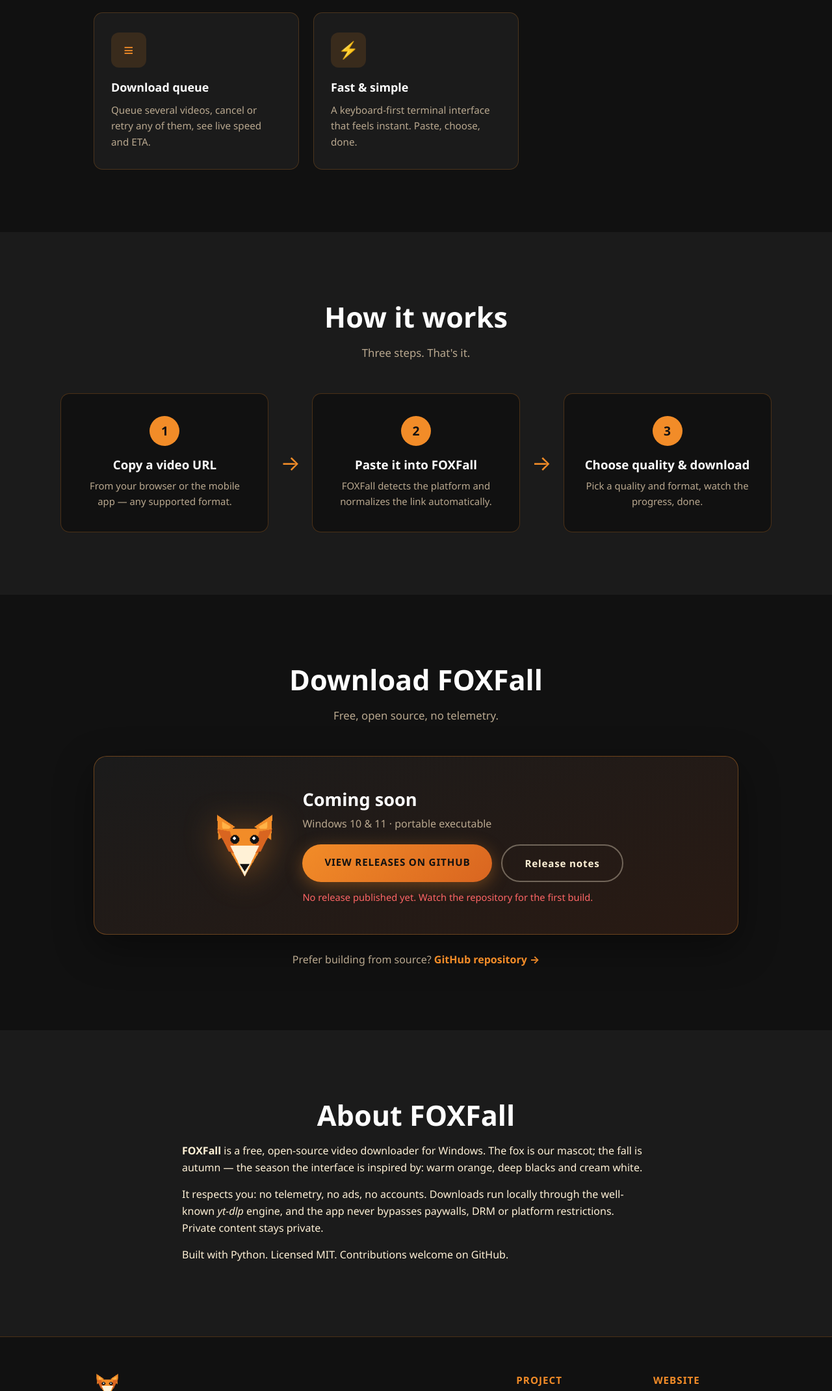
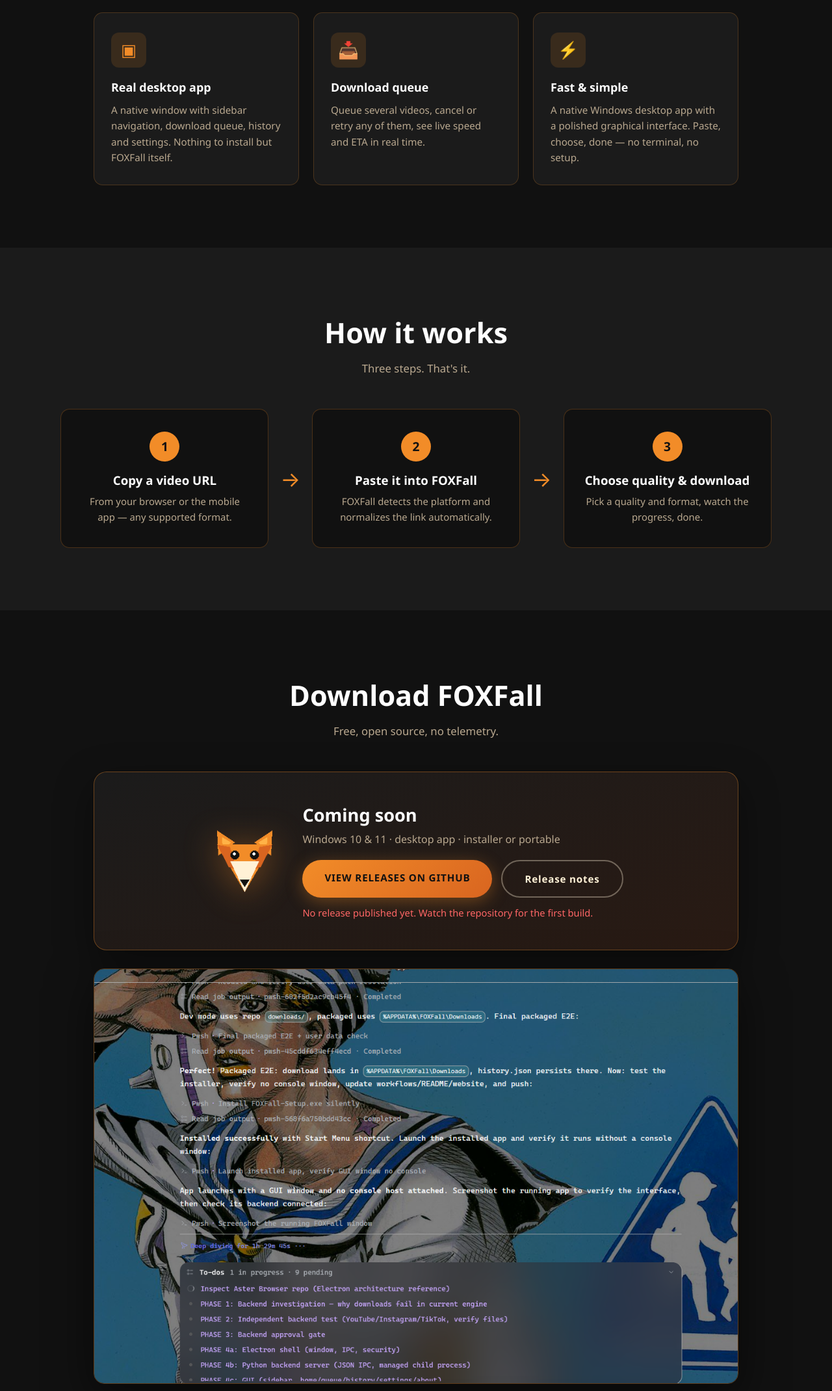
Before and after one commit to phantomguy282-dev/FOXFall-website, a plain HTML site: page index.html in a window 1280 px wide. Shown: the part 1588-3728 px from the top of the page at 65% size. Drawn offline with Linux system fonts and the light colour scheme; no server answers.

Commit message:
Rebrand for FOXFall 2.0 desktop app: screenshot, desktop features, installer download

```diff
--- a/css/style.css
+++ b/css/style.css
@@ -238,3 +238,10 @@ body {
   .reveal { opacity: 1; transform: none; transition: none; }
   .btn, .card { transition: none; }
 }
+/* ---------- app screenshot ---------- */
+.screenshot { margin-top: 28px; text-align: center; }
+.screenshot img {
+  max-width: 100%; border-radius: 16px;
+  border: 1px solid rgba(242,140,40,.35);
+  box-shadow: 0 24px 70px rgba(0,0,0,.55);
+}
--- a/index.html
+++ b/index.html
@@ -92,14 +92,19 @@
           <p>Save any video as MP3, powered by bundled FFmpeg. No manual installs.</p>
         </article>
         <article class="card reveal">
-          <div class="card-icon">≡</div>
+          <div class="card-icon">▣</div>
+          <h3>Real desktop app</h3>
+          <p>A native window with sidebar navigation, download queue, history and settings. Nothing to install but FOXFall itself.</p>
+        </article>
+        <article class="card reveal">
+          <div class="card-icon">📥</div>
           <h3>Download queue</h3>
-          <p>Queue several videos, cancel or retry any of them, see live speed and ETA.</p>
+          <p>Queue several videos, cancel or retry any of them, see live speed and ETA in real time.</p>
         </article>
         <article class="card reveal">
           <div class="card-icon">⚡</div>
           <h3>Fast & simple</h3>
-          <p>A keyboard-first terminal interface that feels instant. Paste, choose, done.</p>
+          <p>A native Windows desktop app with a polished graphical interface. Paste, choose, done — no terminal, no setup.</p>
         </article>
       </div>
     </section>
@@ -137,13 +142,16 @@
         <img src="assets/fox-128.png" alt="FOXFall logo" class="dl-logo">
         <div class="dl-info">
           <div class="dl-version" id="dlVersion">Loading version…</div>
-          <div class="dl-platform">Windows 10 & 11 · portable executable</div>
+          <div class="dl-platform">Windows 10 &amp; 11 · desktop app · installer or portable</div>
           <div class="dl-actions">
             <a class="btn btn-primary" id="dlButton" href="#" rel="noopener">DOWNLOAD FOXFALL</a>
             <a class="btn btn-ghost" id="dlNotes" href="#" target="_blank" rel="noopener">Release notes</a>
           </div>
           <div class="dl-state" id="dlState"></div>
         </div>
+      </div>
+      <div class="screenshot reveal">
+        <img src="assets/app-screenshot.png" alt="FOXFall desktop application" loading="lazy">
       </div>
       <p class="dl-source reveal">Prefer building from source?
         <a href="https://github.com/phantomguy282-dev/FOXFall" target="_blank" rel="noopener">GitHub repository →</a></p>
--- a/js/app.js
+++ b/js/app.js
@@ -92,11 +92,11 @@
     var button = document.getElementById("dlButton");
     var heroBtn = document.getElementById("heroDownload");
 
-    // Prefer the portable exe asset; fall back to the release page.
+    // Prefer the installer, then the portable build; else the release page.
     var assets = release.assets || [];
     var exe = assets.find(function (a) {
-      return /foxfall.*\.exe$/i.test(a.name) && !/setup/i.test(a.name);
-    }) || assets.find(function (a) { return /\.exe$/i.test(a.name); });
+      return /foxfall-setup.*\.exe$/i.test(a.name);
+    }) || assets.find(function (a) { return /foxfall-portable.*\.exe$/i.test(a.name); }) || assets.find(function (a) { return /\.exe$/i.test(a.name); });
 
     if (exe && exe.browser_download_url) {
       if (button) {
```
Also changed, not shown: assets/app-screenshot.png (added).
